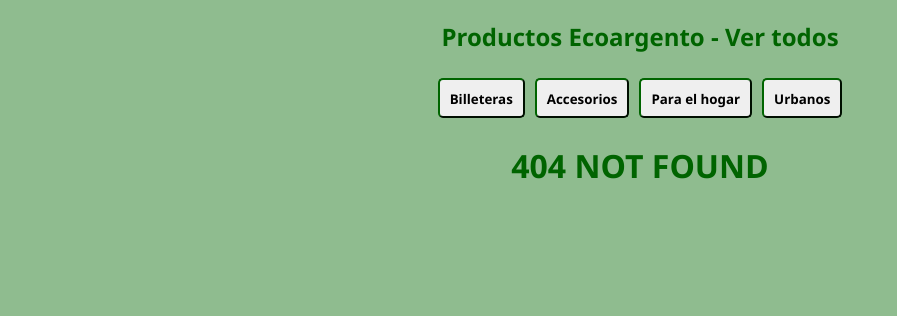
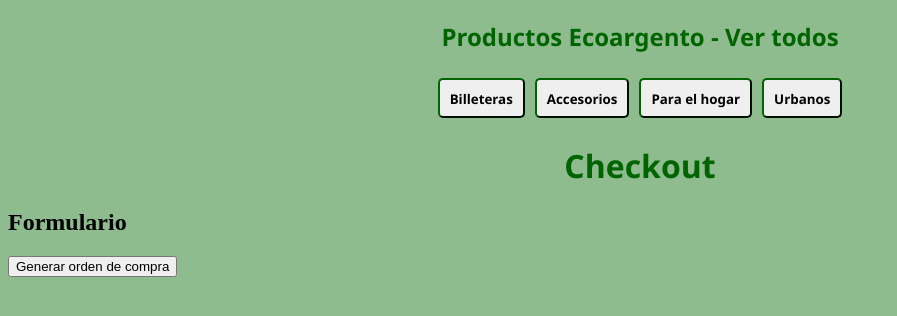
Before and after one commit to PatriciaRiga/R-PreEntrega2-Riga, a React (Vite) app: page /checkout in a window 1280 px wide. Before the commit this address had no page. Shown: the top 316 px of the page, without its empty margins (0-897 px from the left). Built offline with nearby package versions, Linux system fonts and the light colour scheme.

Commit message:
Firebase 2

```diff
--- a/src/App.jsx
+++ b/src/App.jsx
@@ -6,6 +6,7 @@
 import { CartProvider } from './context/CartContext'
 import Cart from './components/Cart/Cart'
 import { NotificationProvider } from './notification/NotificationService'
+import Checkout from './components/Checkout/Checkout'
 
 function App() {
   return (
@@ -19,6 +20,7 @@
               <Route path='category/:categoryId' element={<ItemListContainer />} />
               <Route path='/item/:itemId' element={<ItemDetailContainer />} />
               <Route path='/cart' element={<Cart />} />
+              <Route path='/checkout' element={<Checkout />} />
               <Route path='*' element={<h1>404 NOT FOUND</h1>} />
             </Routes>
         </BrowserRouter>
--- /dev/null
+++ b/src/components/Checkout/Checkout.jsx
@@ -0,0 +1,79 @@
+import './Checkout.css'
+import { useState } from 'react'
+import { useCart } from "../../context/CartContext"
+import { collection, query, where, documentId, getDocs, writeBatch, addDoc } from 'firebase/firestore'
+import { db } from '../../services/firebase/firebaseConfig'
+import { useNavigate } from 'react-router-dom'
+
+const Checkout = () => {
+    const [loading, setLoading] = useState(false)
+    const { cart, totalPrice, clearCart } = useCart()
+    const navigate = useNavigate()
+    const createOrder = async () => {
+        try {
+            setLoading(true)
+            const objOrder = {
+                buyer: {
+                    name: 'Patricia',
+                    phone: '1234546',
+                    email: 'patoriga51@gmail.com'
+                },
+                items: cart,
+                totalPrice
+            }
+
+            const batch = writeBatch(db)
+            const outOfStock = []
+
+            const ids = cart.map(prod => prod.id)
+            const productsRef = query(collection(db, 'products'), where(documentId(), 'in', ids))
+
+            const { docs } = await getDocs(productsRef)
+
+            docs.forEach(doc => {
+                const fields = doc.data()
+                const stockDb = fields.stock
+
+                const productAddedToCart = cart.find(prod => prod.id === doc.id)
+                const prodQuantity = productAddedToCart?.quantity
+
+                if(stockDb >= prodQuantity) {
+                    batch.update(doc.ref, { stock: stockDb - prodQuantity })
+                } else {
+                    outOfStock.push({ id: doc.id, ...fields })
+                }
+            })
+
+            if(outOfStock.length === 0) {
+                const orderRef = collection(db, 'orders')
+
+                const { id: orderId } = await addDoc(orderRef, objOrder)
+
+                batch.commit()
+                clearCart()
+                navigate('/')
+                console.log('el numero de orden es: ' + orderId) //ESTO QUIERO QUE SEA UNA NOTIFICACION O UN DIV
+            } else {
+                console.error('hay productos fuera de stock') //ESTO QUIERO QUE SEA UNA NOTIFICACION
+            }
+        } catch (error) {
+            console.log('ocurrio un error al obtener los datos' + error.message)
+        } finally {
+            setLoading(false)
+        }
+    }
+
+    if(loading) {
+        return <h1>Generando orden de compra...</h1>
+    }
+
+    return (
+        <>
+            <h1>Checkout</h1>
+            <h2>Formulario</h2>
+            <button onClick={createOrder}>Generar orden de compra</button>
+        </>
+    )
+}
+
+export default Checkout
```
Also changed, not shown: src/components/Checkout/Checkout.css (added).
